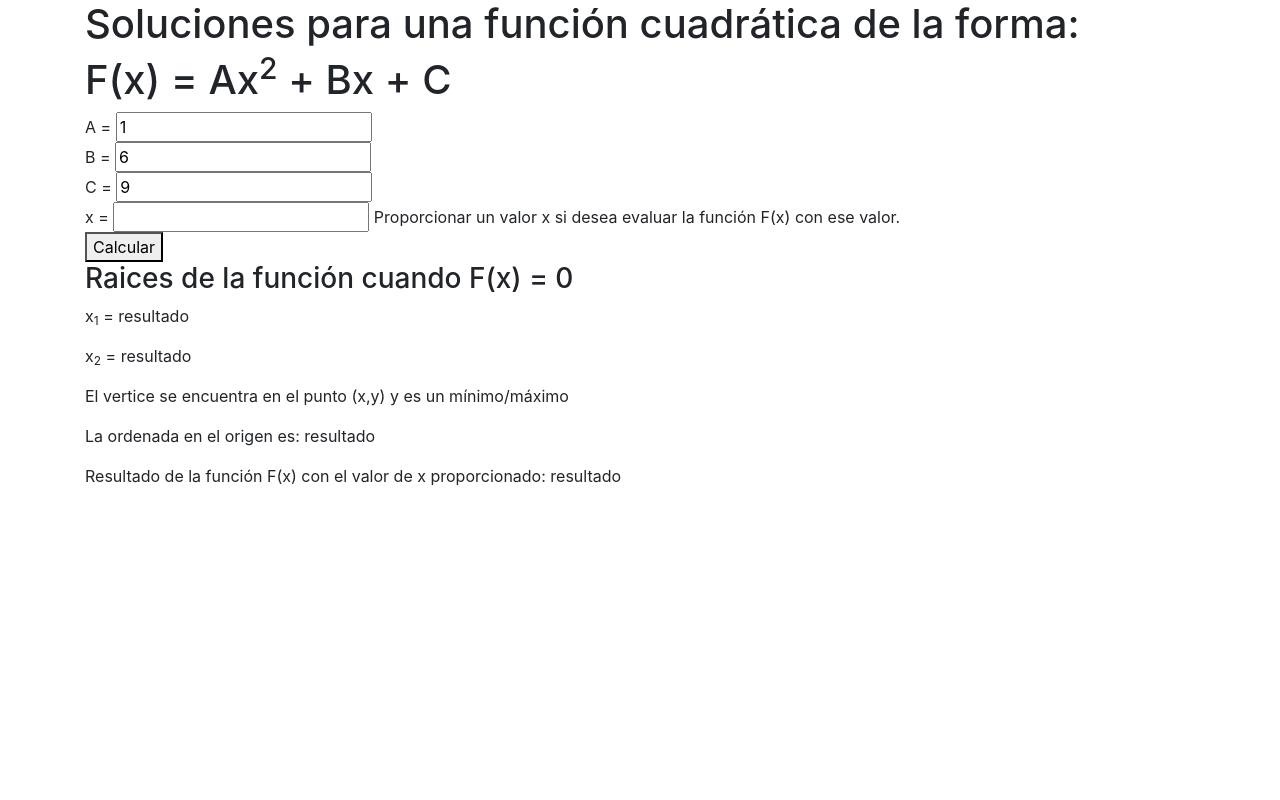
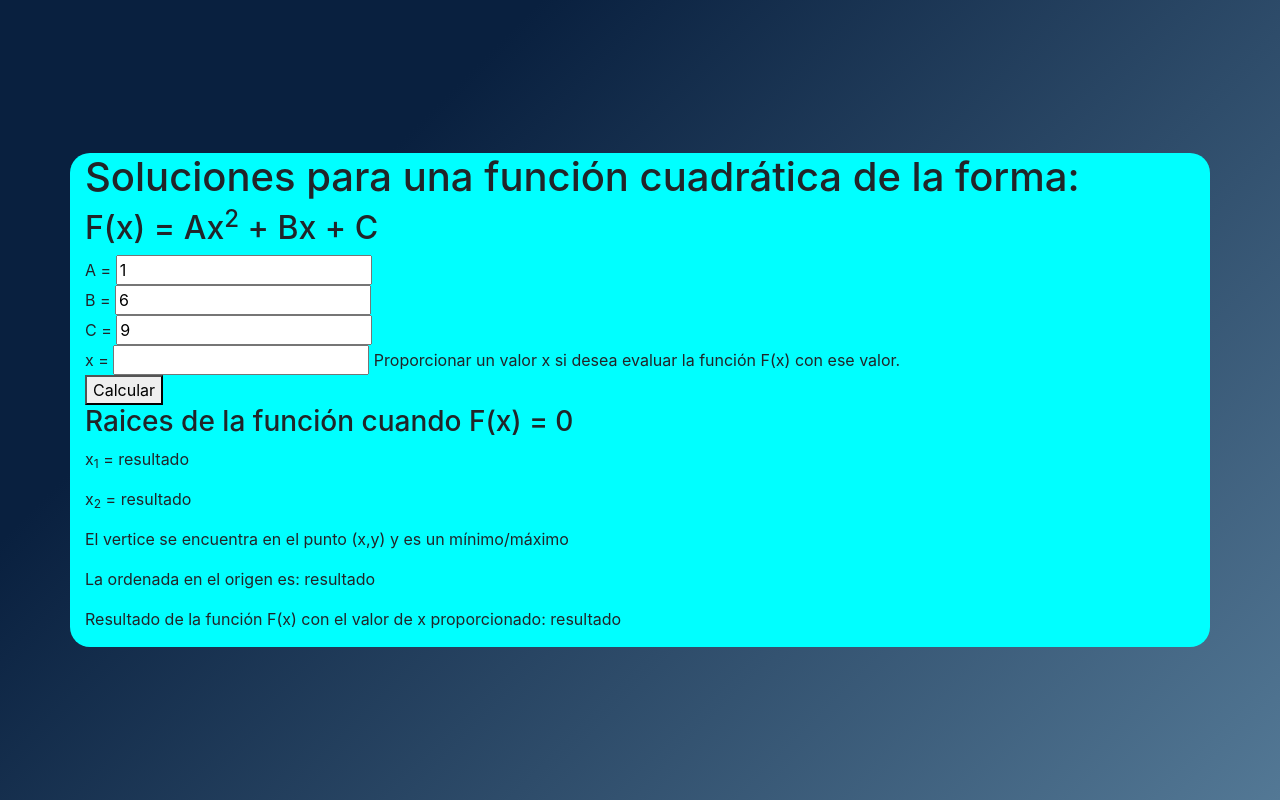
Before and after one commit to Dzayo/funcion-cuadratica, a plain HTML site: page index.html in a window 1280 px wide. Drawn offline with nearby package versions, Linux system fonts and the light colour scheme.

Commit message:
Background y container - color y posicion

```diff
--- a/index.html
+++ b/index.html
@@ -10,10 +10,10 @@
     <link rel="stylesheet" href="style.css">
 </head>
 <body>
-    <div class="container d-flex align-items-center">
-        <div class="">
+    <div class="container">
+        <div class="parameters">
             <h1>Soluciones para una función cuadrática de la forma:</h1>
-            <h1>F(x) = Ax<sup>2</sup> + Bx + C</h1>
+            <h2>F(x) = Ax<sup>2</sup> + Bx + C</h2>
             <div class="v-space"></div>
             <div class="initial-info">
                 <div class="coeficientes">
@@ -28,9 +28,7 @@
             <div class="v-space"></div>
             <button id="btn" class="">Calcular</button>
         </div>
-    </div>
-    <div class="container d-flex align-items-center">
-        <div class="roots">
+        <div class="results">
             <h3>Raices de la función cuando F(x) = 0</h3>
             <p>x<sub>1</sub> = <span id="x1">resultado</span></p>
             <p>x<sub>2</sub> = <span id="x2">resultado</span></p>
--- a/style.css
+++ b/style.css
@@ -1,6 +1,17 @@
 body {
+    background-color: #537895;
+    background-image: linear-gradient(315deg, #537895 0%, #09203f 74%);
+    display: flex;
     align-items: center;
     justify-content: center;
     min-height: 100vh;
     margin: 0;
 }
+.container{
+    background-color: aqua;
+    border-radius: 20px;
+}
+.parameters{
+    border: 1px;
+    border-radius: 10px;
+}
```
